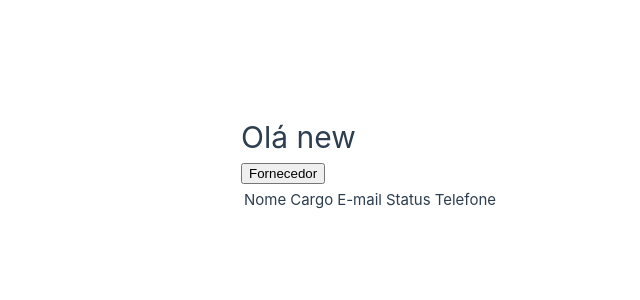
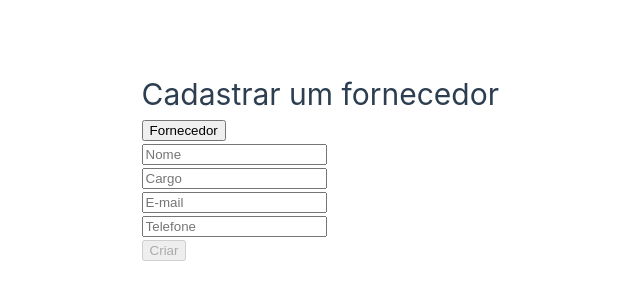
Before and after one commit to nycolexavier/agiliza, a Vue app: page /dashboard/fornecedores/new in a window 1280 px wide. Shown: the part 234-534 px from the top of the page, without its empty margins (141-781 px from the left). Built offline with nearby package versions, Linux system fonts and the light colour scheme; no server answers; the HTML template or start-up script is replaced by a standard one.

Commit message:
feat: fazendo o post dos fornecedores

```diff
--- a/db.json
+++ b/db.json
@@ -138,6 +138,38 @@
       "email": "comercial@rioclaro.com.br",
       "status": "ativo",
       "telefone": "31993332222"
+    },
+    {
+      "id": "1e89",
+      "nome": "Seu zé",
+      "cargo": "fornecedor",
+      "email": "ze@gmail.com",
+      "status": "ativo",
+      "telefone": 33333333
+    },
+    {
+      "id": "7c98",
+      "nome": "Seu zé",
+      "cargo": "fornecedor",
+      "email": "ze@gmail.com",
+      "status": "ativo",
+      "telefone": 33333333
+    },
+    {
+      "id": "6d39",
+      "nome": "Seu zé",
+      "cargo": "fornecedor",
+      "email": "ze@gmail.com",
+      "status": "ativo",
+      "telefone": 33333333
+    },
+    {
+      "id": "cb8d",
+      "nome": "Seu zé",
+      "cargo": "fornecedor",
+      "email": "ze@gmail.com",
+      "status": "ativo",
+      "telefone": 33333333
     }
   ],
   "produtos": [
--- a/src/pages/dashboard/Fornecedores/Fornecedores.vue
+++ b/src/pages/dashboard/Fornecedores/Fornecedores.vue
@@ -12,9 +12,13 @@ export default {
     function irParaODashboard() {
       router.push('/dashboard');
     }
-''
-    function irParaFornecedoresEdicao(id:number){
-      router.push(`/dashboard/fornecedores/${id}`)
+    ('');
+    function irParaFornecedoresEdicao(id: number) {
+      router.push(`/dashboard/fornecedores/${id}`);
+    }
+
+    function irParaAddFornecedor(){
+      router.push(`/dashboard/fornecedores/new`)
     }
 
     const tabela = ref<Fornecedor[]>([]);
@@ -34,7 +38,8 @@ export default {
     return {
       irParaODashboard,
       tabela,
-      irParaFornecedoresEdicao
+      irParaFornecedoresEdicao,
+      irParaAddFornecedor
     };
   },
 };
@@ -44,6 +49,8 @@ export default {
   <div>
     <h1>Página de Fornecedores</h1>
 
+    <button @click="irParaAddFornecedor">Adicionar fornecedor</button>
+    <br />
     <button @click="irParaODashboard">Dashboard</button>
 
     <p>(to-do) campo de busca</p>
@@ -70,7 +77,7 @@ export default {
           <td>{{ item.telefone }}</td>
 
           <td>
-            <button @click="irParaFornecedoresEdicao(item.id)" >Editar</button>
+            <button @click="irParaFornecedoresEdicao(item.id)">Editar</button>
           </td>
         </tr>
       </tbody>
--- /dev/null
+++ b/src/pages/dashboard/Fornecedores/criar/FornecedorCriar.vue
@@ -0,0 +1,73 @@
+<script lang="ts">
+import api from '@/services/api';
+import { reactive } from 'vue';
+import { useRouter } from 'vue-router';
+
+export default {
+  setup(props, ctx) {
+
+    const router = useRouter();
+
+    let form = reactive({
+      nome: '',
+      cargo: '',
+      email: '',
+      status: 'ativo',
+      telefone: '',
+    });
+
+    function irParaFornecedor(){
+        router.push(`/dashboard/fornecedores`)
+    }
+
+    async function enviarForm() {
+      try {
+        await api.post(`/fornecedores`, {
+          nome: form.nome,
+          cargo: form.cargo,
+          email: form.email,
+          status: form.status,
+          telefone: form.telefone,
+        });
+      } catch (error) {
+        console.error('Erro ao criar fornecedor', error);
+      }
+    }
+
+    return { form, enviarForm, irParaFornecedor };
+  },
+};
+</script>
+
+<template>
+  <div>
+    <h1>Cadastrar um fornecedor</h1>
+
+    <button @click="irParaFornecedor">Fornecedor</button>
+
+    <form @submit.prevent="enviarForm">
+      <input v-model="form.nome" type="name" placeholder="Nome" />
+
+      <br />
+
+      <input v-model="form.cargo" type="text" placeholder="Cargo" />
+
+      <br />
+
+      <input v-model="form.email" type="email" placeholder="E-mail" />
+
+      <br />
+
+      <input v-model="form.telefone" type="number" placeholder="Telefone" />
+
+      <br />
+
+      <button
+        type="submit"
+        :disabled="!form.nome || !form.cargo || !form.email"
+      >
+        Criar
+      </button>
+    </form>
+  </div>
+</template>
--- a/src/pages/dashboard/Produtos.vue/editar/ProdutosEditar.vue
+++ b/src/pages/dashboard/Produtos.vue/ver/ProdutosVer.vue
@@ -38,7 +38,7 @@ export default {
 </script>
 
 <template>
-  <h1>Editar Produto {{ id }}</h1>
+  <h1>Ver Produto {{ id }}</h1>
 
   <button @click="irParaOsProdutos">Produtos</button>
 
--- a/src/router/index.ts
+++ b/src/router/index.ts
@@ -7,12 +7,13 @@ import Fornecedores from '@/pages/dashboard/Fornecedores/Fornecedores.vue';
 import Deposito from '@/pages/dashboard/Deposito/Deposito.vue';
 import Usuarios from '@/pages/dashboard/Usuarios/Usuarios.vue';
 import Lotes from '@/pages/dashboard/Lotes/Lotes.vue';
-import ProdutosEditar from '@/pages/dashboard/Produtos.vue/editar/ProdutosEditar.vue';
 import FornecedorEditar from '@/pages/dashboard/Fornecedores/editar/FornecedorEditar.vue';
 import DepositoEditar from '@/pages/dashboard/Deposito/editar/DepositoEditar.vue';
 import LotesEditar from '@/pages/dashboard/Lotes/editar/LotesEditar.vue';
 import UsuarioCriar from '@/pages/dashboard/Usuarios/criar/UsuarioCriar.vue';
 import UsuarioVer from '@/pages/dashboard/Usuarios/ver/UsuarioVer.vue';
+import ProdutosVer from '@/pages/dashboard/Produtos.vue/ver/ProdutosVer.vue';
+import FornecedorCriar from '@/pages/dashboard/Fornecedores/criar/FornecedorCriar.vue';
 
 const router = createRouter({
   history: createWebHistory(import.meta.env.BASE_URL),
@@ -34,8 +35,8 @@ const router = createRouter({
     },
     {
       path: '/dashboard/produtos/:id',
-      name: 'produtos-editar',
-      component: ProdutosEditar,
+      name: 'produtos-ver',
+      component: ProdutosVer,
     },
     {
       path: '/dashboard/fornecedores',
@@ -46,6 +47,11 @@ const router = createRouter({
       path: '/dashboard/fornecedores/:id',
       name: 'fornecedores-editar',
       component: FornecedorEditar,
+    },
+    {
+      path: '/dashboard/fornecedores/new',
+      name: 'fornecedores-new',
+      component: FornecedorCriar,
     },
     {
       path: '/dashboard/deposito',
```
